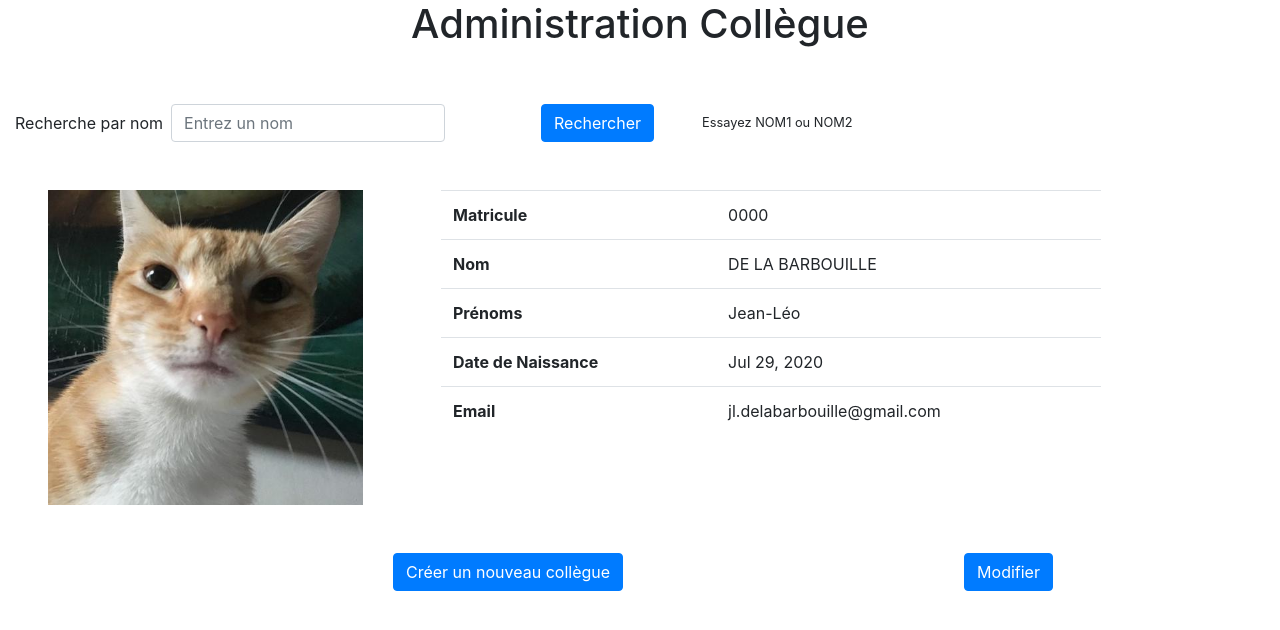
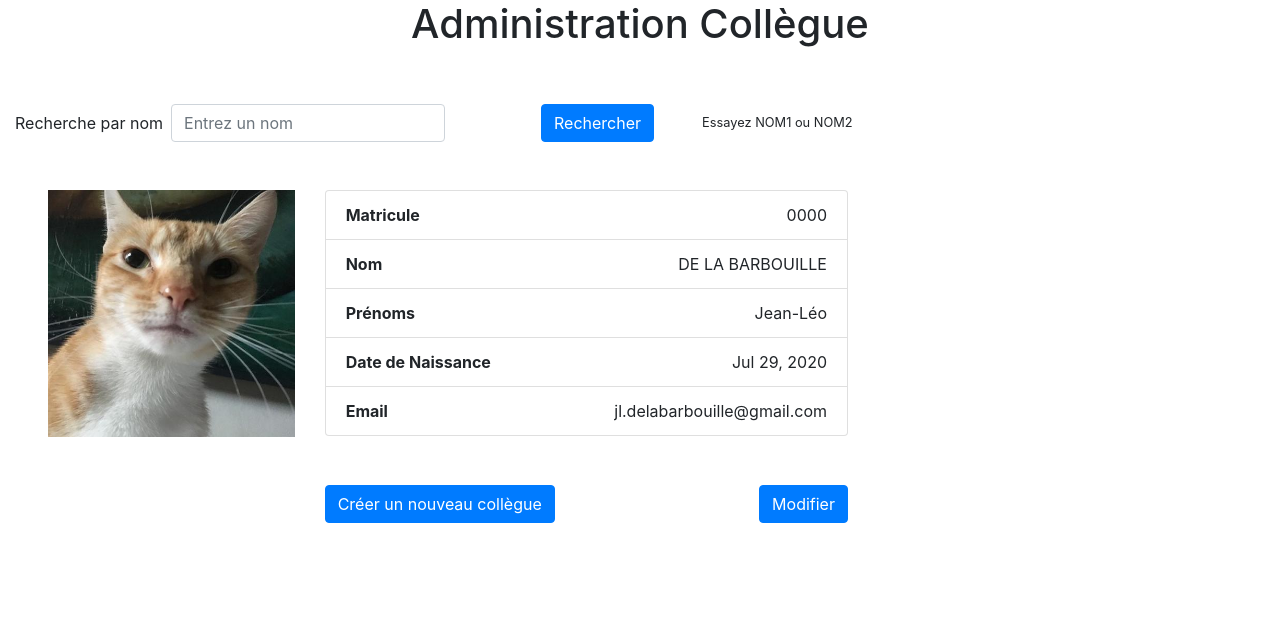
Before and after one commit to seniquel/collegues-front, an Angular app: page / in a window 1280 px wide. Shown: the top 630 px of the page. Built offline with nearby package versions, Linux system fonts and the light colour scheme.

Commit message:
remplacé table par du bootstrap

```diff
--- a/src/app/collegue/collegue.component.html
+++ b/src/app/collegue/collegue.component.html
@@ -4,6 +4,7 @@
       <img class="img-fluid" src="{{col.photoUrl}}">
     </div>
     <div class="col-md-8">
+      <!--
       <table class="table mx-5">
         <tbody>
           <tr>
@@ -37,7 +38,52 @@
             </td>
           </tr>
       </table>
+    -->
+    <ul class="list-group">
+      <li class="list-group-item">
+        <div class="d-flex justify-content-between">
+          <div class="font-weight-bold">Matricule</div>
+          <div>{{col.matricule}}</div>
+        </div>
+      </li>
+      <li class="list-group-item">
+        <div class="d-flex justify-content-between">
+          <div class="font-weight-bold">Nom</div>
+          <div>{{col.nom | uppercase}}</div>
+        </div>
+      </li>
+      <li class="list-group-item">
+        <div class="d-flex justify-content-between">
+          <div class="font-weight-bold">Prénoms</div>
+          <div>{{col.prenoms}}</div>
+        </div>
+      </li>
+      <li class="list-group-item">
+        <div class="d-flex justify-content-between">
+          <div class="font-weight-bold">Date de Naissance</div>
+          <div>{{col.dateDeNaissance | date}}</div>
+        </div>
+      </li>
+      <li class="list-group-item">
+        <div class="d-flex justify-content-between">
+          <div class="font-weight-bold">Email</div>
+          <div *ngIf="!editingOn">{{col.email}}</div>
+          <div *ngIf="editingOn">
+            <input type="email" class="form-control" id="inputEmail" placeholder="Entrez votre email">
+          </div>
+        </div>
+      </li>
+      <li class="list-group-item" *ngIf="editingOn">
+        <div class="d-flex justify-content-between">
+          <div class="font-weight-bold">Photo URL</div>
+          <div>
+            <input type="url" class="form-control" id="inputPhotoURL" placeholder="Entrez l'URL de l'image">
+          </div>
+        </div>
+      </li>
+    </ul>
     </div>
+
   </div>
   <div class="row">
     <div class="col-md-4 offset-md-4">
@@ -45,8 +91,10 @@
         collègue</button>
     </div>
     <div class="col-md-4">
-      <button type="ngbButton" class="btn btn-primary my-5 float-right" (click)="modifierCollegue()" *ngIf="!editingOn">Modifier</button>
-      <button type="ngbButton" class="btn btn-primary my-5 float-right" (click)="modifierCollegue()" *ngIf="editingOn">Valider</button>
+      <button type="ngbButton" class="btn btn-primary my-5 float-right" (click)="modifierCollegue()"
+        *ngIf="!editingOn">Modifier</button>
+      <button type="ngbButton" class="btn btn-primary my-5 float-right" (click)="modifierCollegue()"
+        *ngIf="editingOn">Valider</button>
     </div>
   </div>
 </div>
```
